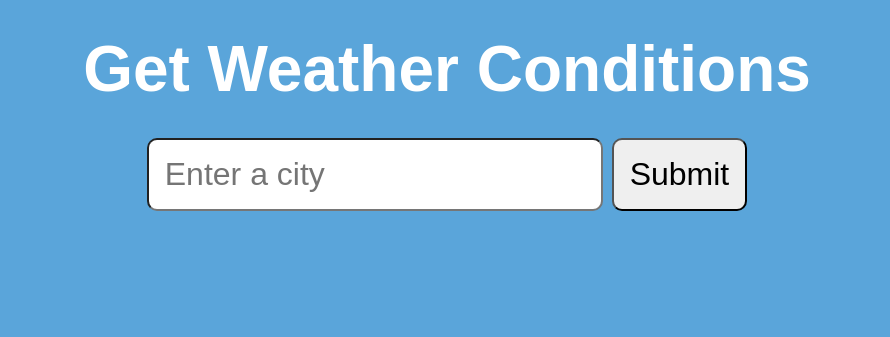
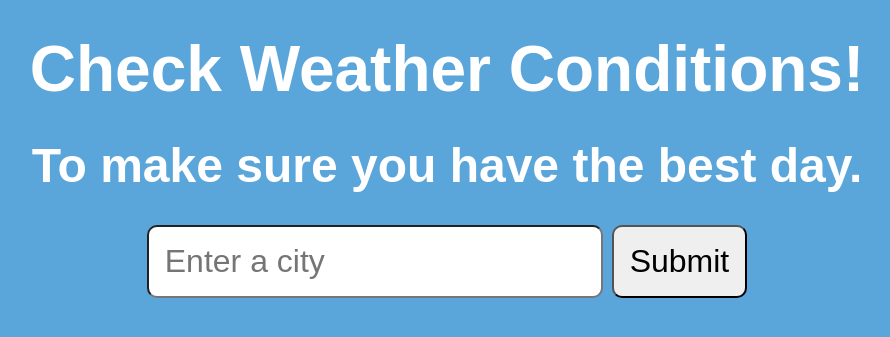
Before and after one commit to peachshubs/weather-check, a Flask app: page / in a window 1280 px wide. Shown: the top 337 px of the page, without its empty margins (193-1083 px from the left). Run offline with Flask 3, Linux system fonts and the light colour scheme; some web fonts are replaced.

Commit message:
first commit

```diff
--- a/templates/index.html
+++ b/templates/index.html
@@ -11,7 +11,8 @@
 @import url('https://fonts.googleapis.com/css2?family=Qwigley&family=Winky+Sans:ital,wght@0,300..900;1,300..900&display=swap');
 </style>
 <body>
-    <h1> Get Weather Conditions</h1>
+    <h1> Check Weather Conditions!</h1>
+    <h2> To make sure you have the best day.</h2>
     <form action="/weather">
         <input type="text" name="city" id="city" placeholder="Enter a city"/>
         <button type="submit">Submit</button>
```
